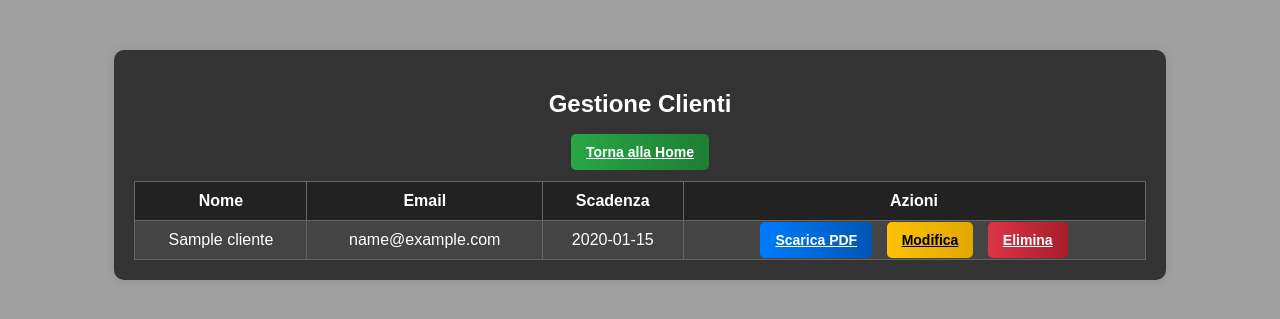
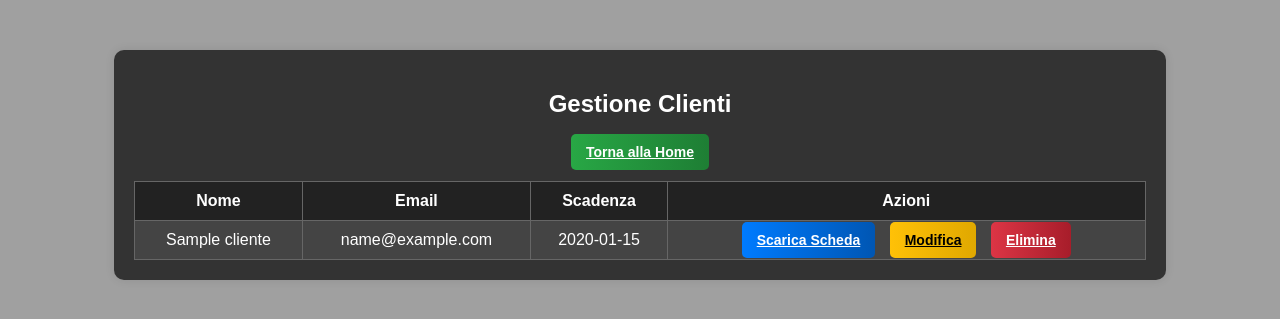
Before and after one commit to luposian/ProgrammaSchede, a Flask app: page /clienti in a window 1280 px wide. Shown: the top 319 px of the page. Run offline with Flask 3, Linux system fonts and the light colour scheme; tables that the repository leaves empty hold one stand-in row (values such as "Sample post").

Commit message:
Update clienti.html
aggiunto logo favicon

```diff
--- a/templates/clienti.html
+++ b/templates/clienti.html
@@ -4,6 +4,8 @@
     <meta charset="UTF-8">
     <meta name="viewport" content="width=device-width, initial-scale=1.0">
     <title>Gestione Clienti</title>
+     <!-- ✅ Aggiungi il logo come favicon -->
+    <link rel="icon" type="image/png" href="static/LogoNewChiaiaFitness.png">
     <style>
         body {
             font-family: Arial, sans-serif;
@@ -98,7 +100,7 @@
                     <td>{{ cliente.email }}</td>
                     <td>{{ cliente.scadenza }}</td>
                     <td>
-                        <a href="{{ url_for('scarica_scheda', cliente_id=cliente.id) }}" class="btn btn-primary">Scarica PDF</a>
+                        <a href="{{ url_for('scarica_scheda', cliente_id=cliente.id) }}" class="btn btn-primary">Scarica Scheda</a>
                         <a href="{{ url_for('modifica_scheda', cliente_id=cliente.id) }}" class="btn btn-warning">Modifica</a>
                         <a href="{{ url_for('elimina_cliente', cliente_id=cliente.id) }}" class="btn btn-danger" onclick="return confirm('Sei sicuro di voler eliminare questo cliente?');">Elimina</a>
                     </td>
```
